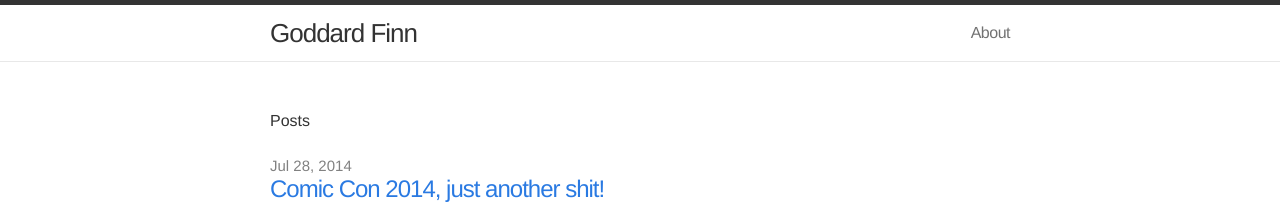
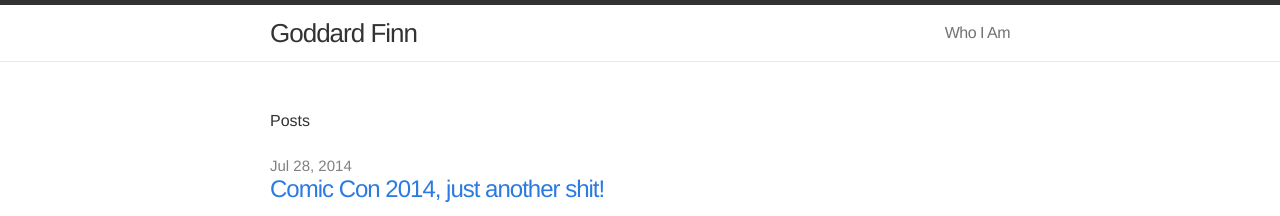
Before and after one commit to oieduardorabelo/goddard-finn, a Jekyll site: the page built from index.html, in a window 1280 px wide. Shown: the top 216 px of the page. Built offline with Jekyll 4.4.1, drawn with Linux system fonts in a browser that asks for light colours.

Commit message:
Changing About to Who I Am

```diff
--- a/about.md
+++ b/about.md
@@ -1,7 +1,7 @@
 ---
 layout: page
-title: About
-permalink: /about/
+title: Who I Am
+permalink: /who-i-am/
 ---
 
 This is the base Jekyll theme. You can find out more info about customizing your Jekyll theme, as well as basic Jekyll usage documentation at [jekyllrb.com](http://jekyllrb.com/)
```
